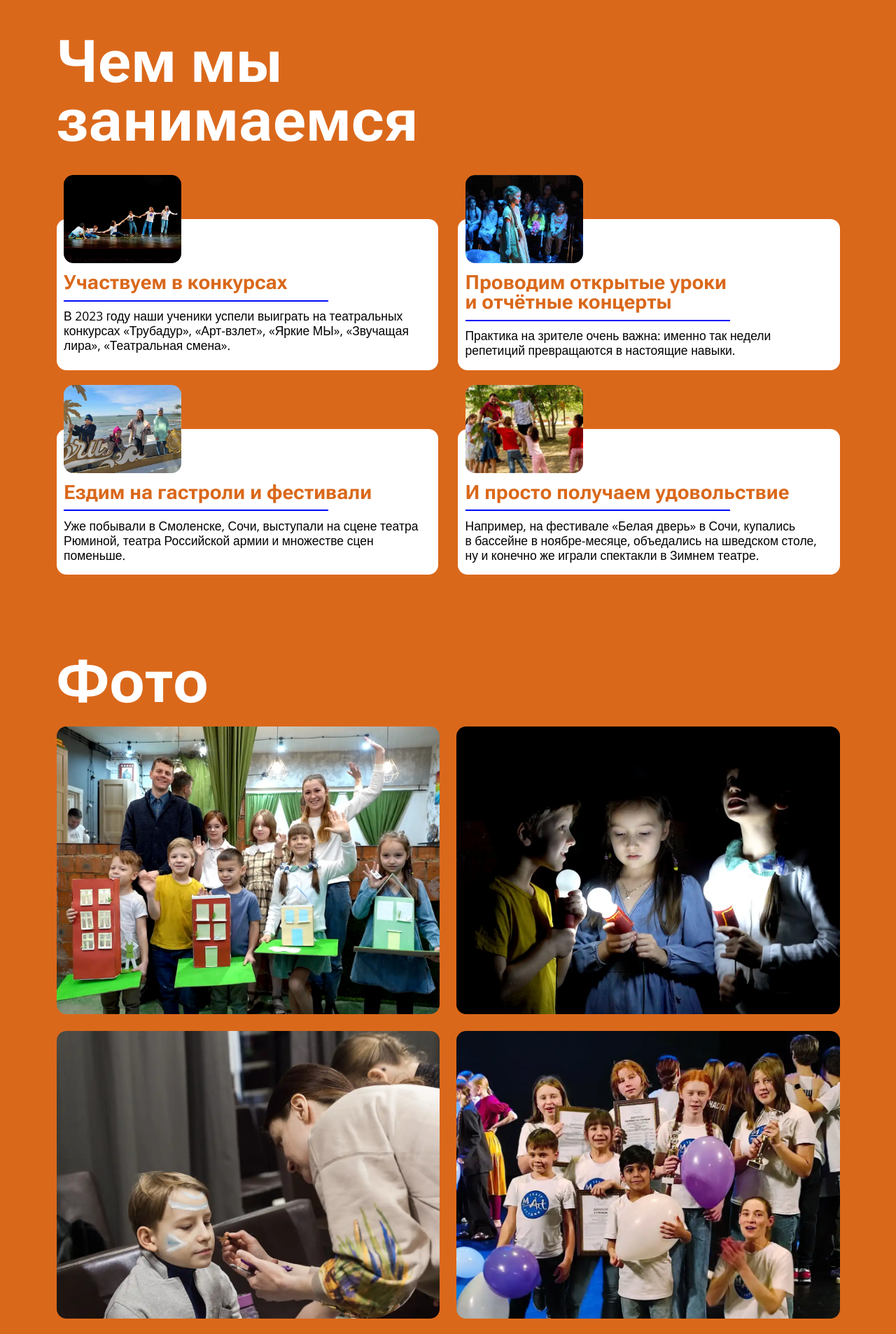
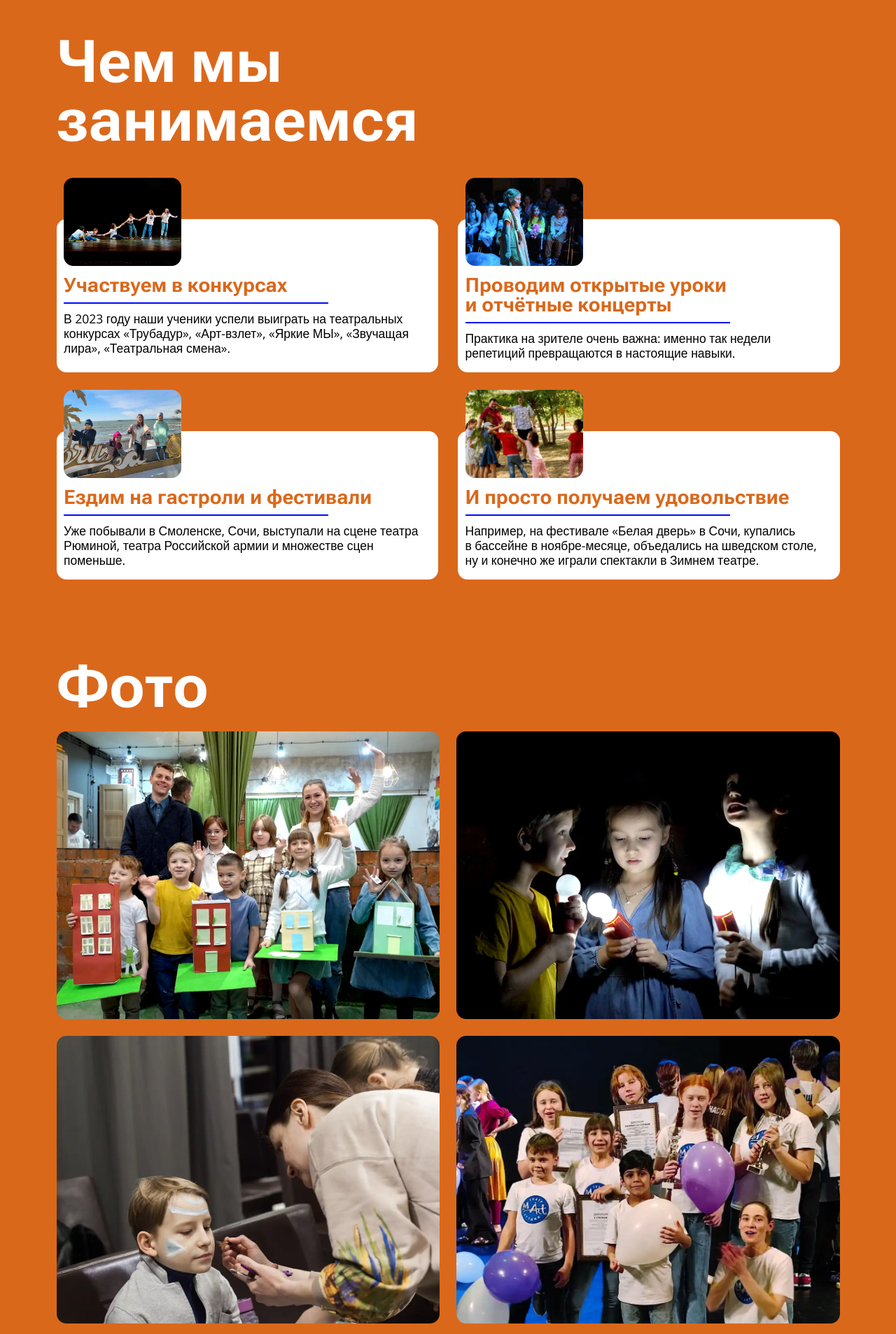
Before and after one commit to 1640max/mart, a Jekyll site: the page built from index.html, in a window 1280 px wide. Shown: the part 2242-4148 px from the top of the page at 70% size. Built offline with Jekyll 4.4.1, drawn with Linux system fonts in a browser that asks for light colours.

Commit message:
Упростил паддинги у cards

```diff
--- a/_sass/_cards.scss
+++ b/_sass/_cards.scss
@@ -24,19 +24,19 @@
 .cards__item {
   background: var(--white);
   border-radius: var(--border-radius);
-  padding: 0 .75rem 1.25rem;
+  padding: 1.25rem .75rem;
 }
 
 .cards__img {
   border-radius: var(--border-radius);
 	height: 9rem;
-  margin: -4.5rem 0 1rem;
+  margin: -5.5rem 0 1rem;
 }
 
 .cards__img_teacher {
   border-radius: 9999px;
   height: 12rem;
-  margin: -6rem 0 1rem;
+  margin: -7rem 0 1rem;
 }
 
 .cards__heading {
```
